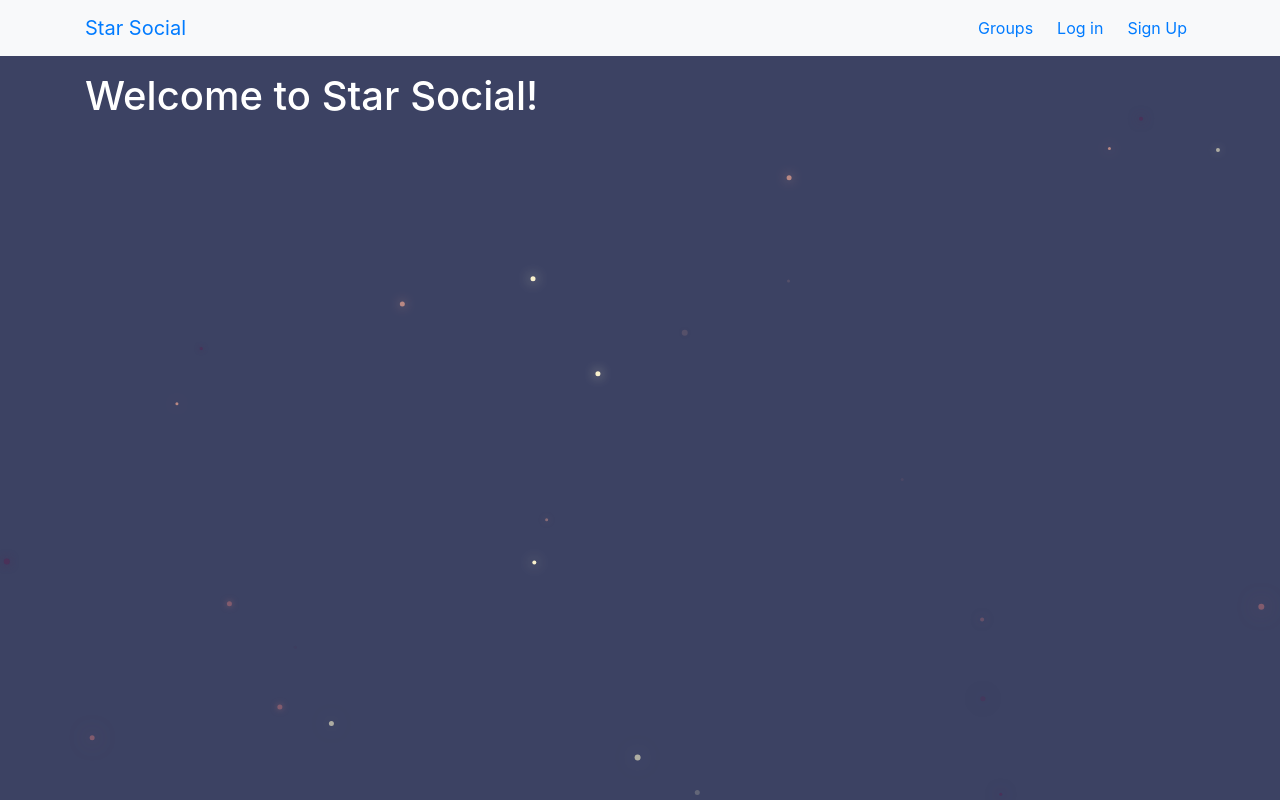
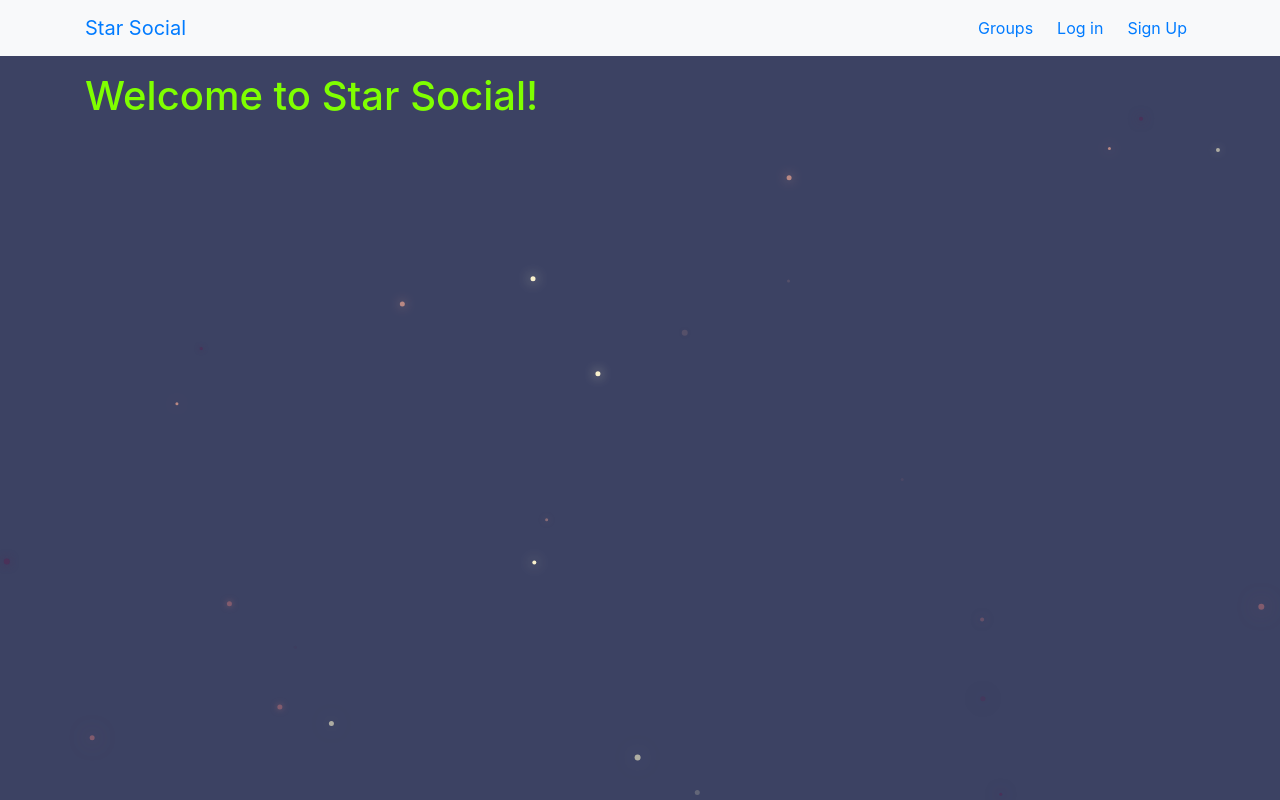
Before and after one commit to Kiran-Sawant/StarSocial, a Django app: template star_social/templates/accounts/index.html in a window 1280 px wide. Run offline with Django 3.2, Linux system fonts and the light colour scheme; the template is opened without the code that fills it, so the values that code supplies are empty.

Commit message:
experiment change

```diff
--- a/star_social/templates/accounts/index.html
+++ b/star_social/templates/accounts/index.html
@@ -2,5 +2,5 @@
 {% extends 'accounts/base.html' %}
 
 {% block content %}
-    <h1>Welcome to Star Social!</h1>
+    <h1 style="color: chartreuse;">Welcome to Star Social!</h1>
 {% endblock %}
```
